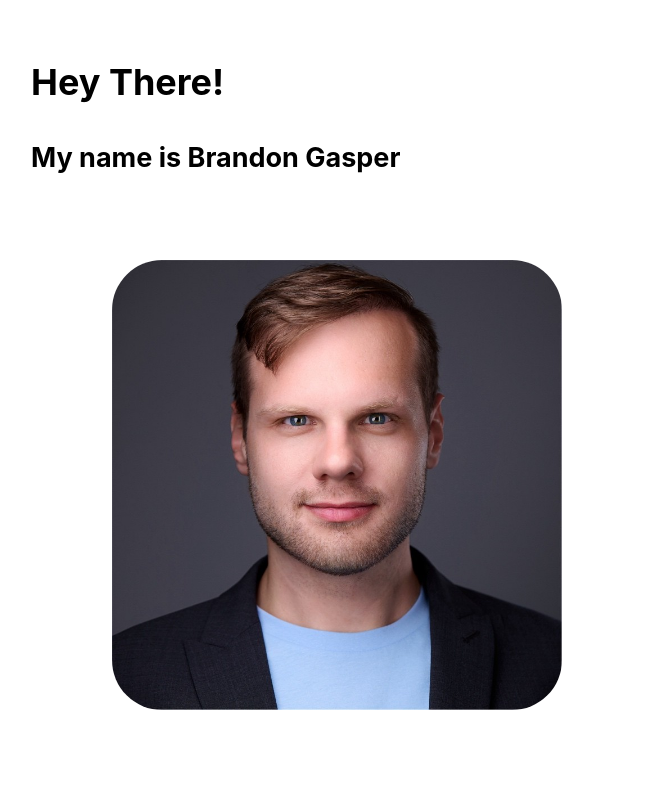
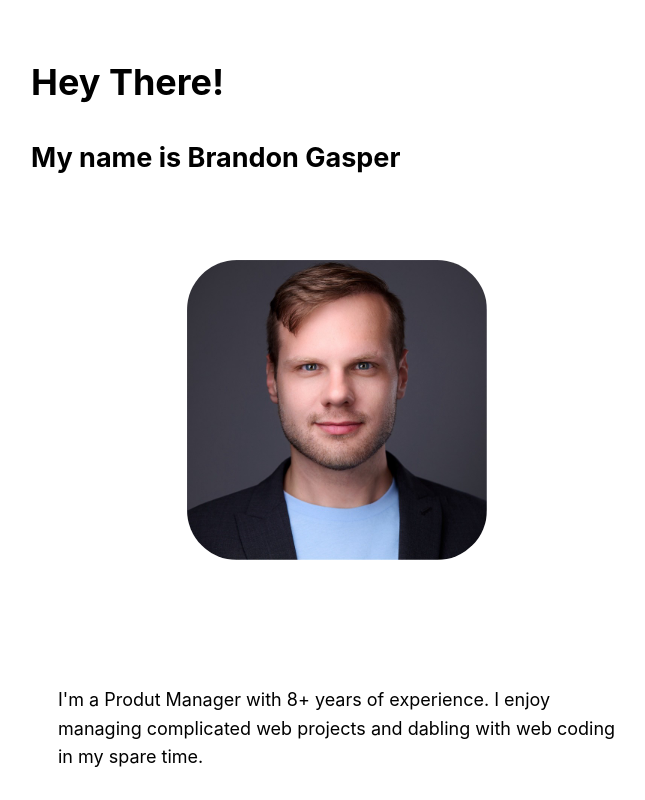
Before and after one commit to gasperb95/next.bg, a Next.js app: page /about-me in a window 1280 px wide. Shown: the top 800 px of the page, without its empty margins (303-948 px from the left). Built offline with nearby package versions, Linux system fonts and the light colour scheme.

Commit message:
updated image size

```diff
--- a/pages/about-me.js
+++ b/pages/about-me.js
@@ -22,8 +22,8 @@ export default function Me() {
       priortiy
       src="/images/profile2.jpg"
       className={utilStyles.borderCircle}
-      width={450}
-      height={450}
+      width={300}
+      height={300}
       alt="Brandon's Profile Picture"
       />
       </div>
```
